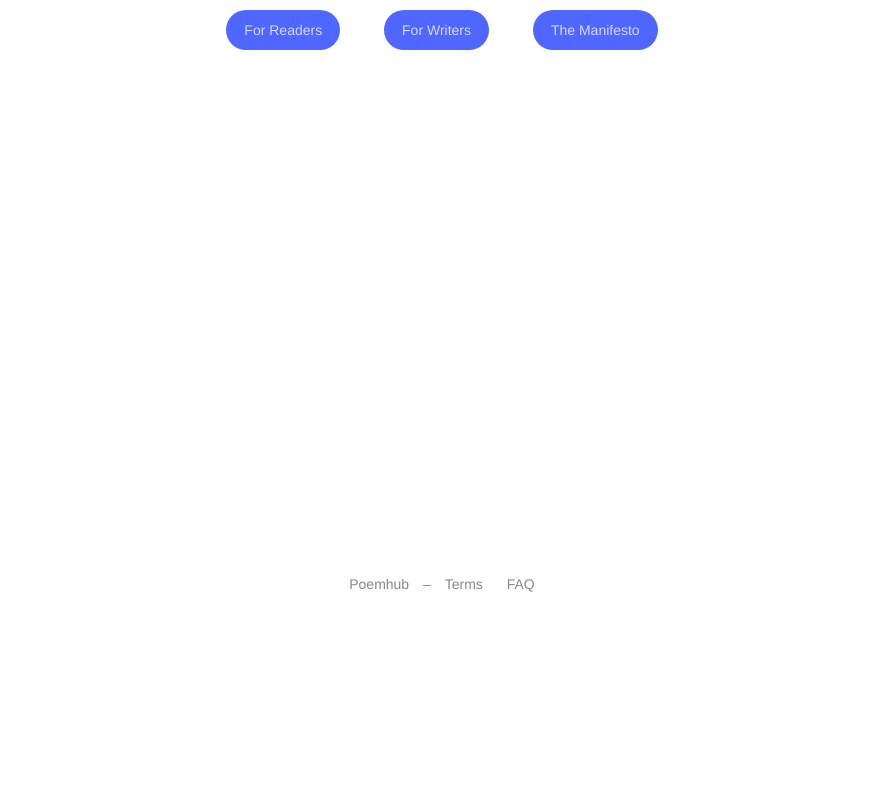
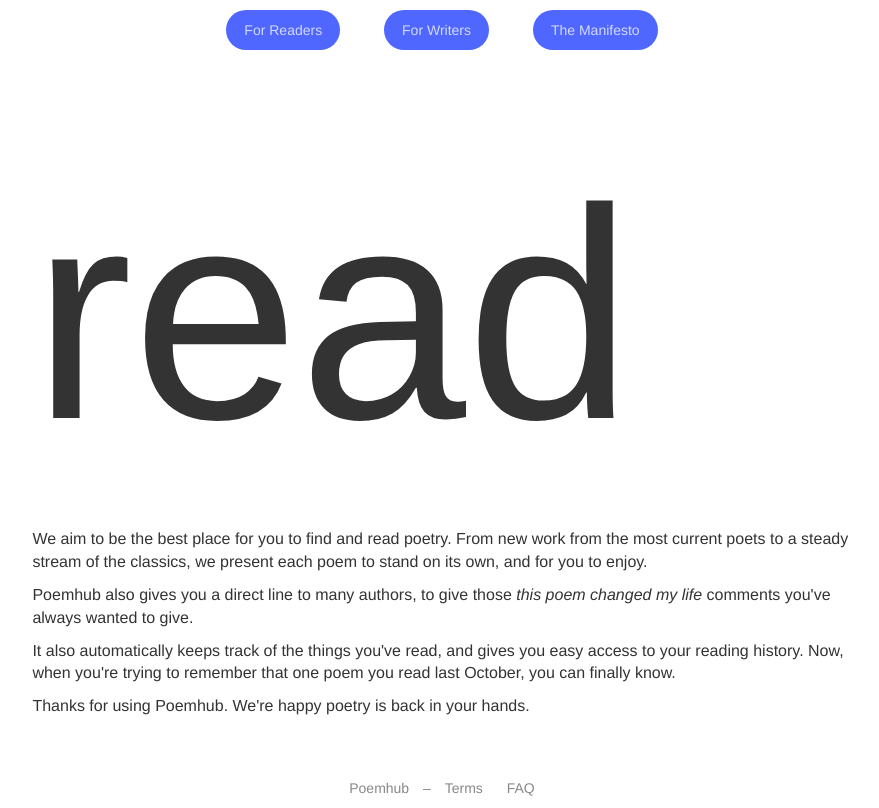
Before and after one commit to skoczen/poemhub, a Django app: template project/apps/main_site/templates/main_site/home.html in a window 1280 px wide. Shown: the part 196-1004 px from the top of the page, without its empty margins (198-1077 px from the left). Before the commit the page ends 788 px from the top, so only its background shows below. Run offline with Django 3.2, Linux system fonts and the light colour scheme; the template is opened without the code that fills it, so the values that code supplies are empty; some libraries are stand-ins or nearby versions; some web fonts are replaced.

Commit message:
First thoughts.

```diff
--- a/project/apps/main_site/static/main_site/css/site.css
+++ b/project/apps/main_site/static/main_site/css/site.css
@@ -287,3 +287,10 @@ h1 {
 .backups {
     margin: 0 20px;
 }
+.hero_section {
+
+}
+.hero_text {
+    font-size: 300px;
+    font-weight: 100;
+}
--- a/project/apps/main_site/templates/main_site/home.html
+++ b/project/apps/main_site/templates/main_site/home.html
@@ -48,6 +48,18 @@
 
             <p class="home_buttons"><a href="{% url "main_site:manifesto" %}" class="button">Read the Manifesto</a></p>
         </div>
+        <div class="hero_section">
+            <div class="hero_text">read</div>
+            <div class="hero_body">
+                    <p>We aim to be the best place for you to find and read poetry.  From new work from the most current poets to a steady stream of the classics, we present each poem to stand on its own, and for you to enjoy.</p>
+                <p>Poemhub also gives you a direct line to many authors, to give those <i>this poem changed my life</i> comments you've always wanted to give.</p>
+
+                <p>It also automatically keeps track of the things you've read, and gives you easy access to your reading history. Now, when you're trying to remember that one poem you read last October, you can finally know.</p>
+
+                <p>Thanks for using Poemhub. We're happy poetry is back in your hands.</p>
+            </div>
+        </div>
+
     </div>
 </div>
 {% endblock %}
```
